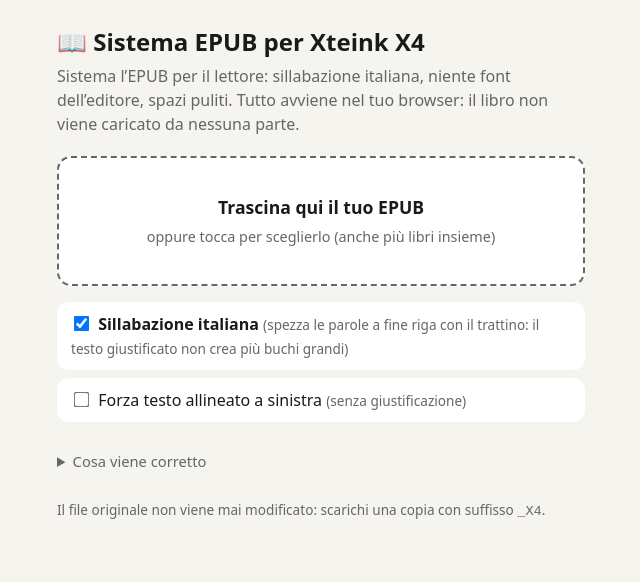
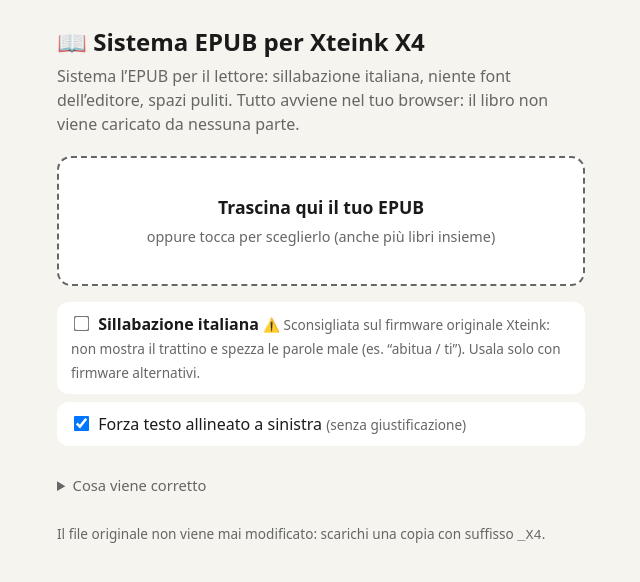
Before and after one commit to marrakash-byte/xteink-x4-epub-fixer, a plain HTML site: page index.html in a window 1280 px wide. Shown: the whole page, without its empty margins (319-959 px from the left). Drawn offline with Linux system fonts and the light colour scheme.

Commit message:
Sillabazione OFF di default con avviso firmware originale

```diff
--- a/index.html
+++ b/index.html
@@ -44,8 +44,8 @@
   <input id="file" type="file" accept=".epub,application/epub+zip" multiple>
 
   <div class="opts">
-    <label><input type="checkbox" id="optHyph" checked> <b>Sillabazione italiana</b> <span>(spezza le parole a fine riga con il trattino: il testo giustificato non crea più buchi grandi)</span></label>
-    <label><input type="checkbox" id="optLeft"> Forza testo allineato a sinistra <span>(senza giustificazione)</span></label>
+    <label><input type="checkbox" id="optHyph"> <b>Sillabazione italiana</b> <span>⚠️ Sconsigliata sul firmware originale Xteink: non mostra il trattino e spezza le parole male (es. “abitua / ti”). Usala solo con firmware alternativi.</span></label>
+    <label><input type="checkbox" id="optLeft" checked> Forza testo allineato a sinistra <span>(senza giustificazione)</span></label>
   </div>
 
   <ul id="list"></ul>
```
